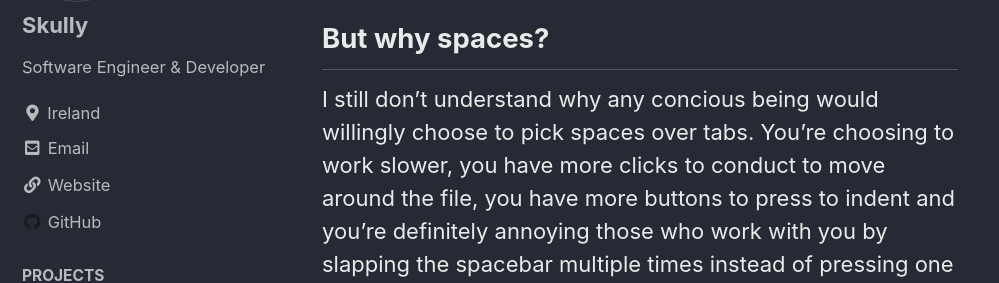
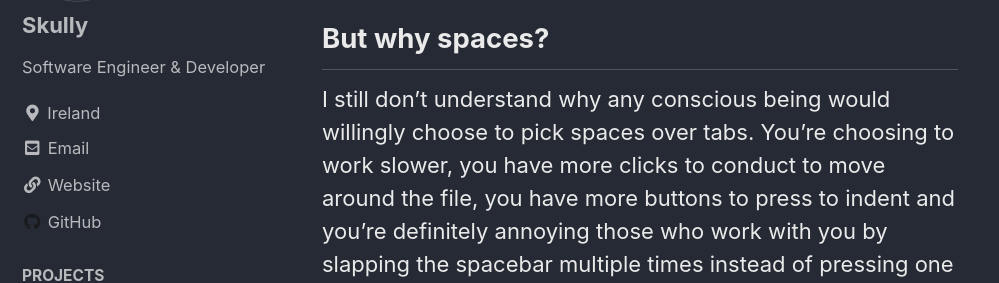
Before and after one commit to ImSkully/ImSkully, a Jekyll site: the page built from docs/_posts/2021-03-13-Tabs-vs-Spaces.md, in a window 1280 px wide and 900 px high, scrolled down 1643 px. Shown: the part 174-457 px from the top of the window, without its empty margins (0-999 px from the left). Built offline with Jekyll 4.4.1, drawn with Linux system fonts in a browser that asks for light colours; cached includes are drawn as plain includes; some of the changed text lies outside the part shown.

Commit message:
fix typos

```diff
--- a/docs/_posts/2021-03-13-Tabs-vs-Spaces.md
+++ b/docs/_posts/2021-03-13-Tabs-vs-Spaces.md
@@ -14,7 +14,7 @@ Sure, it's arguable that it comes down to preference at the end of the day becau
 A tab character is counted as a single ASCII character whereas having four spaces are counted individually and make four separate characters, therefore taking up more bytes. If you want to argue that the number of bytes here is insignificant to ever actually matter, than you clearly haven't worked on a project large enough with thousands of files, or you truly don't appreciate the importance of file compression and how much it matters to the likes of web developers where saving every byte over the network counts - file size will always matter at the end of the day and using tabs is one way developers counter this - a perfect example of this which comes to mind is when recently I had the the case where I couldn't .gzip a file or minify it therefore converting all of the indentation from spaces to tabs made an actual difference in file size.
 
 ## But why spaces?
-I still don't understand why any concious being would willingly choose to pick spaces over tabs. You're choosing to work slower, you have more clicks to conduct to move around the file, you have more buttons to press to indent and you're definitely annoying those who work with you by slapping the spacebar multiple times instead of pressing one tab. You are adding unnecessary bytes to files which I will then have to download locally when I visit your website or use your application and over a period of days, months, years multiplied by average visits, the number of bytes adds up.
+I still don't understand why any conscious being would willingly choose to pick spaces over tabs. You're choosing to work slower, you have more clicks to conduct to move around the file, you have more buttons to press to indent and you're definitely annoying those who work with you by slapping the spacebar multiple times instead of pressing one tab. You are adding unnecessary bytes to files which I will then have to download locally when I visit your website or use your application and over a period of days, months, years multiplied by average visits, the number of bytes adds up.
 
 ## Who cares?
 Granted nowadays with indentation automatically being handled for us by IDEs and work flow plugins such as linters, it doesn't really matter. Indentation converts automatically when you save a file with your preferences set, spaces turn to tabs, or vice versa. The only thing that still affects me is when I go to download some code off GitHub and don't plan on actually working with it, but just want to view it or fork the code - sometimes letting the IDE handle automatic conversion doesn't work, other times we choose not to use it; I dislike linters, they get things wrong and are never correct, sometimes I'm just indenting my code and formatting a comment or some inline documentation to look a specific way for readability, or trying to format a table so its more easily understood and to this day I have yet to see a linter that takes this into consideration and unfortunately at the end of it all, I prefer to manually execute the command to convert indentation rather than trusting automation to handle it.
```
Also changed, not shown: other parts of docs/_posts/2021-03-13-Tabs-vs-Spaces.md (+1 -1 lines).
